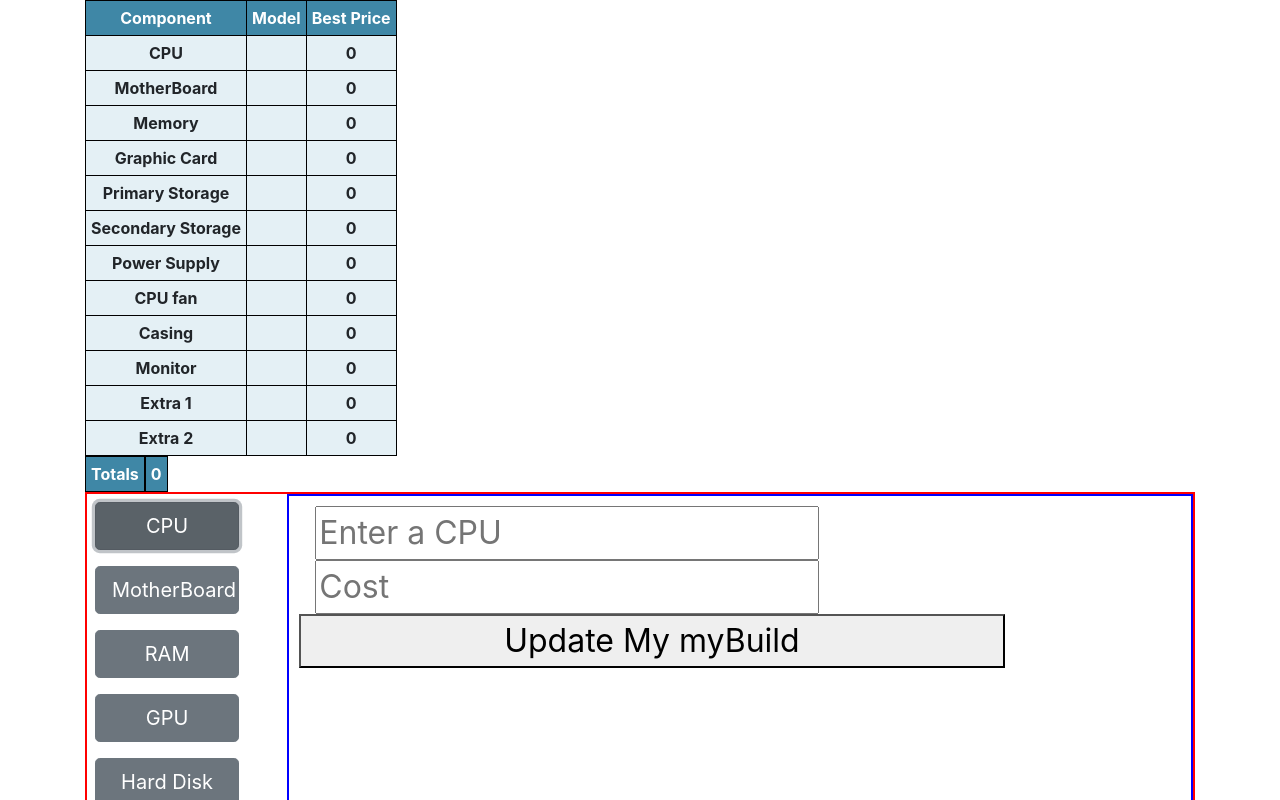
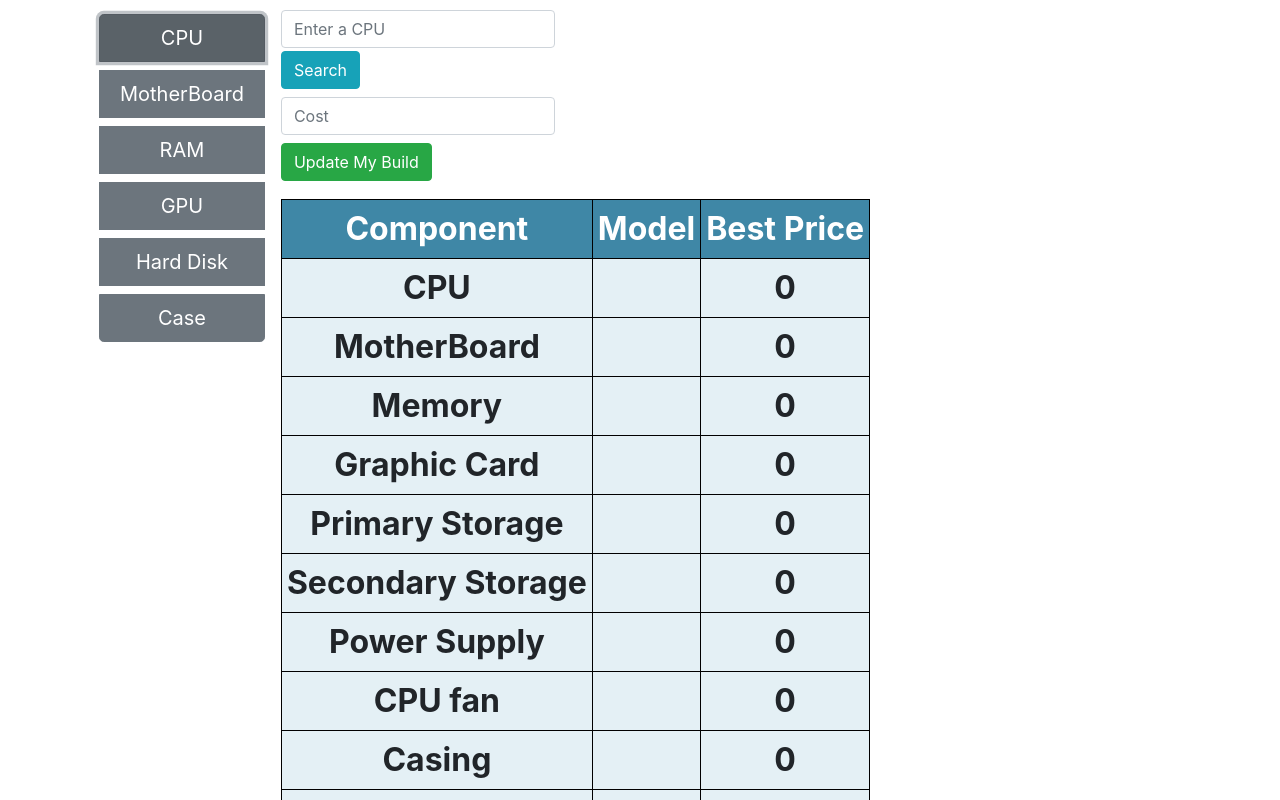
Before and after one commit to ali1129js/buildrig-app, a React (Create React App) app: page / in a window 1280 px wide. Both pictures are taken after a click on the button "CPU". Shown: the top 800 px of the page. Built offline with nearby package versions, Linux system fonts and the light colour scheme.

Commit message:
adding components

```diff
--- a/src/App.css
+++ b/src/App.css
@@ -2,27 +2,24 @@
  * @Author: Ali
  * @Date:   2020-06-02T11:17:24+02:00
  * @Last modified by:   Ali
- * @Last modified time: 2020-06-09T09:48:43+02:00
+ * @Last modified time: 2020-06-09T15:16:23+02:00
  */
 
 .app {
   width: 100%;
   display: flex;
   font-size: 2rem;
-  border: 2px solid red;
 }
 
 .main {
-  border: 2px solid blue;
-  width: 100%;
+  justify-content: space-between;
   height: 100vh;
-  margin-left: 20px;
+  width:100%;
   padding:10px;
 }
 .sidebar {
-  width: 20%;
+  margin: 10px;
 }
-
 
 table, th, td {
   border: 1px solid black;
@@ -33,16 +30,10 @@ table, th, td {
 table {
   border-spacing: 15px;
 }
-button{
-  width: 80%;
-  }
-
-
-  thead,  tfoot {
+thead,  tfoot {
       background-color: #3f87a6;
       color: #fff;
   }
-
-  tbody {
+tbody {
       background-color: #e4f0f5;
   }
--- a/src/App.js
+++ b/src/App.js
@@ -2,7 +2,7 @@
  * @Author: Ali
  * @Date:   2020-06-02T11:00:57+02:00
  * @Last modified by:   Ali
- * @Last modified time: 2020-06-09T08:59:25+02:00
+ * @Last modified time: 2020-06-09T15:18:45+02:00
  */
 import React, { Component } from "react";
 import SideBar from "./components/SideBar";
@@ -116,11 +116,11 @@ class App extends Component {
   render() {
     return (
       <div className="container">
-        <Built myBuild={this.state.myBuild} />
         <div className="app">
           <SideBar handleClick={this.handleClick} />
           <div className="main">
             <Main view={this.state.view} updateBuild={this.updateBuild} />
+            <Built myBuild={this.state.myBuild} />
           </div>
         </div>
       </div>
--- a/src/components/SideBar.js
+++ b/src/components/SideBar.js
@@ -2,54 +2,56 @@
  * @Author: Ali
  * @Date:   2020-06-02T11:15:37+02:00
  * @Last modified by:   Ali
- * @Last modified time: 2020-06-08T13:33:52+02:00
+ * @Last modified time: 2020-06-09T15:10:02+02:00
  */
 import React from "react";
 
 const SideBar = ({ handleClick }) => (
   <section className="sidebar">
+    <div className="btn-group-vertical">
       <button
-      className="btn btn-secondary btn-lg m-2"
+        className="btn btn-secondary btn-lg m-1"
         onClick={handleClick}
         value={"cpu"}
       >
         CPU
       </button>
       <button
-      className="btn btn-secondary btn-lg m-2"
+        className="btn btn-secondary btn-lg m-1"
         onClick={handleClick}
         value={"mother"}
       >
         MotherBoard
       </button>
       <button
-      className="btn btn-secondary btn-lg m-2"
+        className="btn btn-secondary btn-lg m-1"
         onClick={handleClick}
         value={"ram"}
       >
         RAM
       </button>
       <button
-      className="btn btn-secondary btn-lg m-2"
+        className="btn btn-secondary btn-lg m-1"
         onClick={handleClick}
         value={"gpu"}
       >
         GPU
       </button>
       <button
-      className="btn btn-secondary btn-lg m-2"
+        className="btn btn-secondary btn-lg m-1"
         onClick={handleClick}
         value={"hdd"}
       >
         Hard Disk
       </button>
       <button
-      className="btn btn-secondary btn-lg m-2"
+        className="btn btn-secondary btn-lg m-1"
         onClick={handleClick}
         value={"case"}
       >
         Case
       </button>
+    </div>
   </section>
 );
 
--- a/src/components/assemble/Cpu.js
+++ b/src/components/assemble/Cpu.js
@@ -2,7 +2,7 @@
  * @Author: Ali
  * @Date:   2020-06-02T13:44:58+02:00
  * @Last modified by:   Ali
- * @Last modified time: 2020-06-08T06:42:13+02:00
+ * @Last modified time: 2020-06-09T14:54:25+02:00
  */
 import React, { useState } from "react";
 
@@ -20,23 +20,26 @@ const Cpu = ({ updateBuild }) => {
 
   return (
     <div className="cpu">
+      <div className="input-group mb-3">
         <form onSubmit={handleSubmit}>
           <input
             type="text"
             placeholder="Enter a CPU"
-          className="ml-3"
+            className="form-control"
             value={brand}
             onChange={e => setCpu(e.target.value)}
           />
+          <button className="btn btn-info mb-2">Search</button>
           <input
             type="text"
             placeholder="Cost"
-          className="ml-3"
+            className="form-control"
             value={cost}
             onChange={e => setCost(e.target.value)}
           />
-        <button> Update My myBuild</button>
+          <button className="btn btn-success"> Update My Build</button>
         </form>
+      </div>
     </div>
   );
 };
--- a/src/components/assemble/Gpu.js
+++ b/src/components/assemble/Gpu.js
@@ -2,13 +2,14 @@
  * @Author: Ali
  * @Date:   2020-06-02T13:45:20+02:00
  * @Last modified by:   Ali
- * @Last modified time: 2020-06-05T10:28:38+02:00
+ * @Last modified time: 2020-06-09T14:58:34+02:00
  */
 import React, { useState } from "react";
 
 const Gpu = ({ updateBuild }) => {
   const [brand, setGpu] = useState("");
   const [cost, setCost] = useState("");
+
   const handleSubmit = e => {
     e.preventDefault();
     let item = { brand, cost };
@@ -16,25 +17,29 @@ const Gpu = ({ updateBuild }) => {
     setGpu("");
     setCost("");
   };
+
   return (
-    <div className="cpu">
+    <div className="gpu">
+      <div className="input-group mb-3">
         <form onSubmit={handleSubmit}>
           <input
             type="text"
             placeholder="Enter a GPU"
-          className="ml-3"
+            className="form-control"
             value={brand}
             onChange={e => setGpu(e.target.value)}
           />
+          <button className="btn btn-info mb-2">Search</button>
           <input
             type="text"
             placeholder="Cost"
-          className="ml-3"
+            className="form-control"
             value={cost}
             onChange={e => setCost(e.target.value)}
           />
-        <button> Update My myBuild</button>
+          <button className="btn btn-success"> Update My Build</button>
         </form>
+      </div>
     </div>
   );
 };
```
Lines whose indentation alone changed are shown as unchanged.
